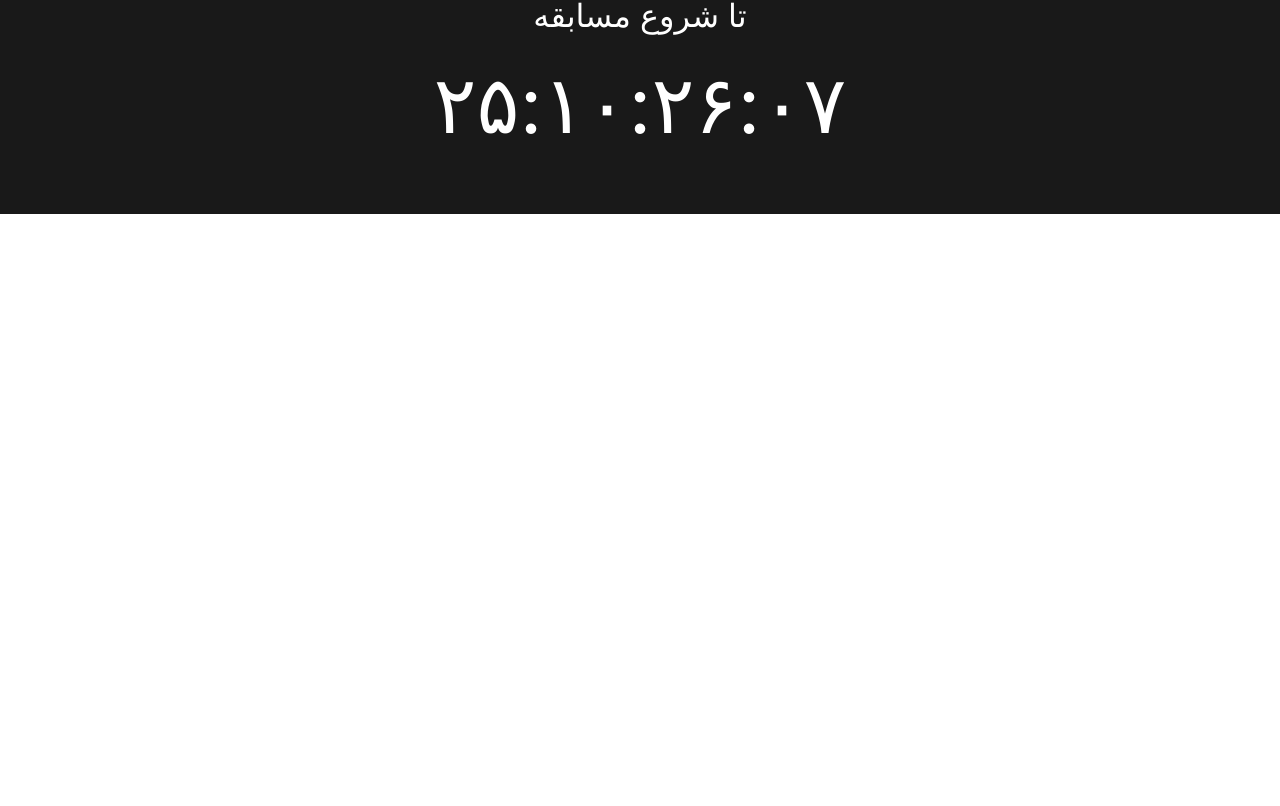
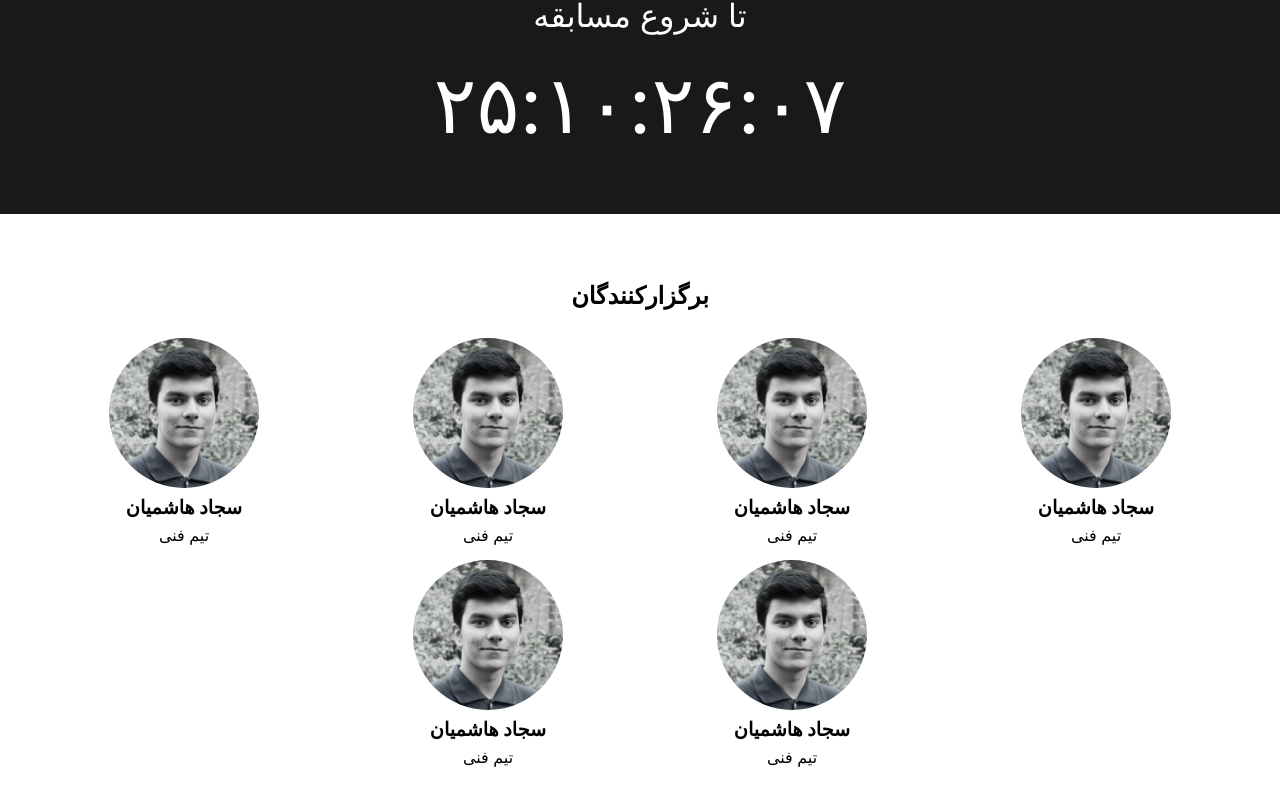
Before and after one commit to sajadhsm/uiai2-landing, a React (Create React App) app: page / in a window 1280 px wide. Shown: the part 1930-2736 px from the top of the page. Before the commit the page ends 2144 px from the top, so only its background shows below. Built offline with nearby package versions, Linux system fonts and the light colour scheme; a web font is replaced by a local one.

Commit message:
Add basic staffs section

```diff
--- a/src/App.js
+++ b/src/App.js
@@ -5,6 +5,7 @@ import Hero from './components/Hero/Hero';
 import Description from './components/Description/Description';
 import Awards from './components/Awards/Awards';
 import CountDown from './components/CountDown/CountDown';
+import Staffs from './components/Staffs/Staffs';
 
 class App extends Component {
   render() {
@@ -14,6 +15,7 @@ class App extends Component {
         <Description />
         <Awards />
         <CountDown />
+        <Staffs />
       </div>
     );
   }
--- /dev/null
+++ b/src/components/Staffs/Staffs.js
@@ -0,0 +1,49 @@
+import React, { PureComponent } from 'react';
+import styles from './Staffs.module.css';
+import testImage from './me2.jpg';
+
+class Staffs extends PureComponent {
+  render() {
+    return (
+      <section className={styles.staffsSection}>
+        <div className="wrapper">
+          <h2>برگزار‌کنندگان</h2>
+          <div className={styles.staffs}>
+            <div className={styles.staff}>
+              <img className={styles.staffImage} src={testImage} alt="Staff pic" />
+              <h5 className={styles.staffName}>سجاد هاشمیان</h5>
+              <p className={styles.staffDuty}>تیم فنی</p>
+            </div>
+            <div className={styles.staff}>
+              <img className={styles.staffImage} src={testImage} alt="Staff pic" />
+              <h5 className={styles.staffName}>سجاد هاشمیان</h5>
+              <p className={styles.staffDuty}>تیم فنی</p>
+            </div>
+            <div className={styles.staff}>
+              <img className={styles.staffImage} src={testImage} alt="Staff pic" />
+              <h5 className={styles.staffName}>سجاد هاشمیان</h5>
+              <p className={styles.staffDuty}>تیم فنی</p>
+            </div>
+            <div className={styles.staff}>
+              <img className={styles.staffImage} src={testImage} alt="Staff pic" />
+              <h5 className={styles.staffName}>سجاد هاشمیان</h5>
+              <p className={styles.staffDuty}>تیم فنی</p>
+            </div>
+            <div className={styles.staff}>
+              <img className={styles.staffImage} src={testImage} alt="Staff pic" />
+              <h5 className={styles.staffName}>سجاد هاشمیان</h5>
+              <p className={styles.staffDuty}>تیم فنی</p>
+            </div>
+            <div className={styles.staff}>
+              <img className={styles.staffImage} src={testImage} alt="Staff pic" />
+              <h5 className={styles.staffName}>سجاد هاشمیان</h5>
+              <p className={styles.staffDuty}>تیم فنی</p>
+            </div>
+          </div>
+        </div>
+      </section>
+    );
+  }
+}
+
+export default Staffs;
--- /dev/null
+++ b/src/components/Staffs/Staffs.module.css
@@ -0,0 +1,30 @@
+.staffsSection {
+  padding: 3rem 0.5rem;
+  text-align: center;
+}
+.staffs {
+  display: flex;
+  flex-wrap: wrap;
+  justify-content: center;
+}
+.staff {
+  box-sizing: border-box;
+  padding: 0.5rem;
+  flex-basis: 25%;
+}
+.staffImage {
+  max-width: 150px;
+  border-radius: 50%;
+  filter: saturate(0.1);
+  transition: filter 0.23s;
+}
+.staffImage:hover {
+  filter: saturate(1);
+}
+.staffName {
+  margin: 0.5rem 0;
+  font-size: 1.2rem;
+}
+.staffDuty {
+  margin: 0;
+}
```
Also changed, not shown: src/components/Staffs/me2.jpg (added).
